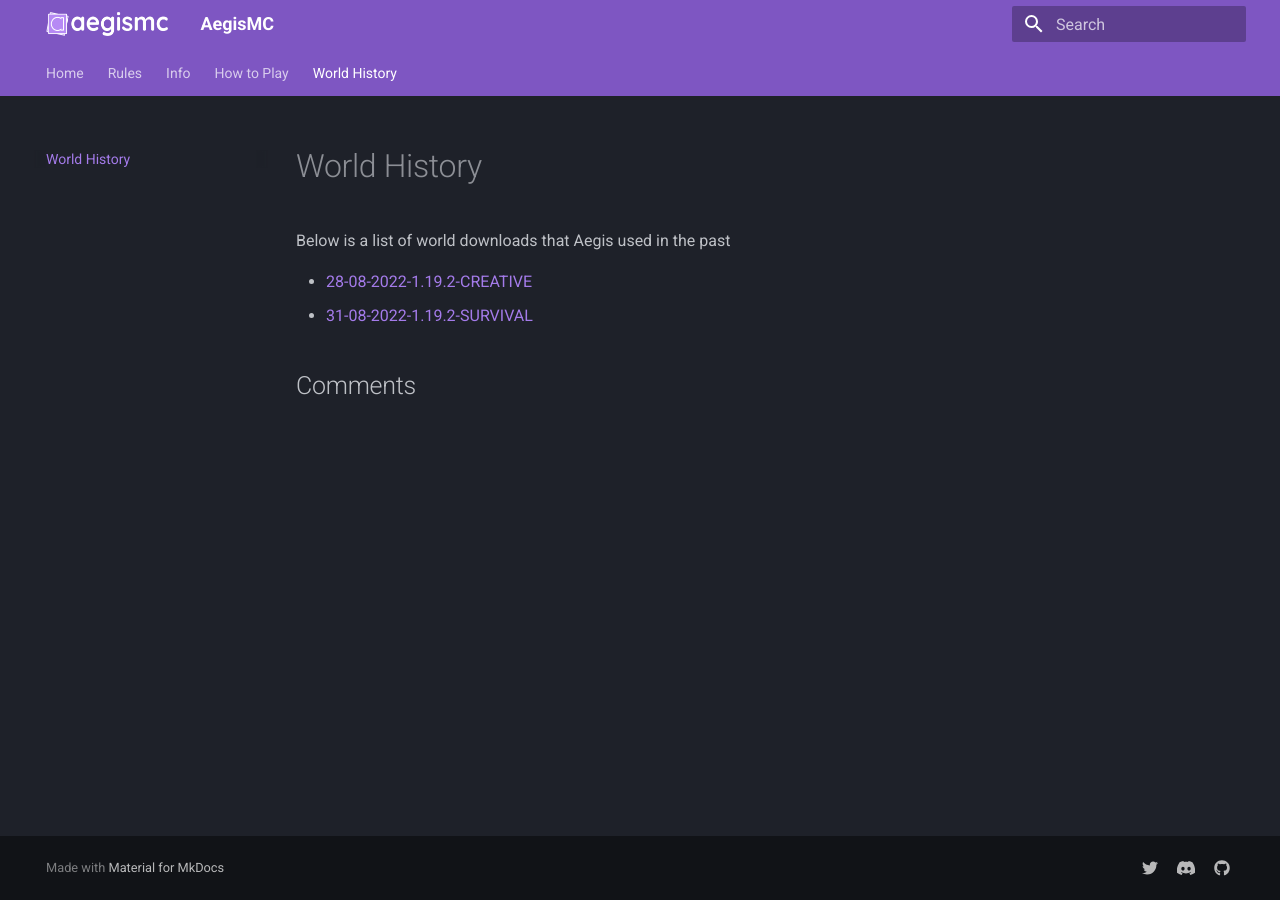
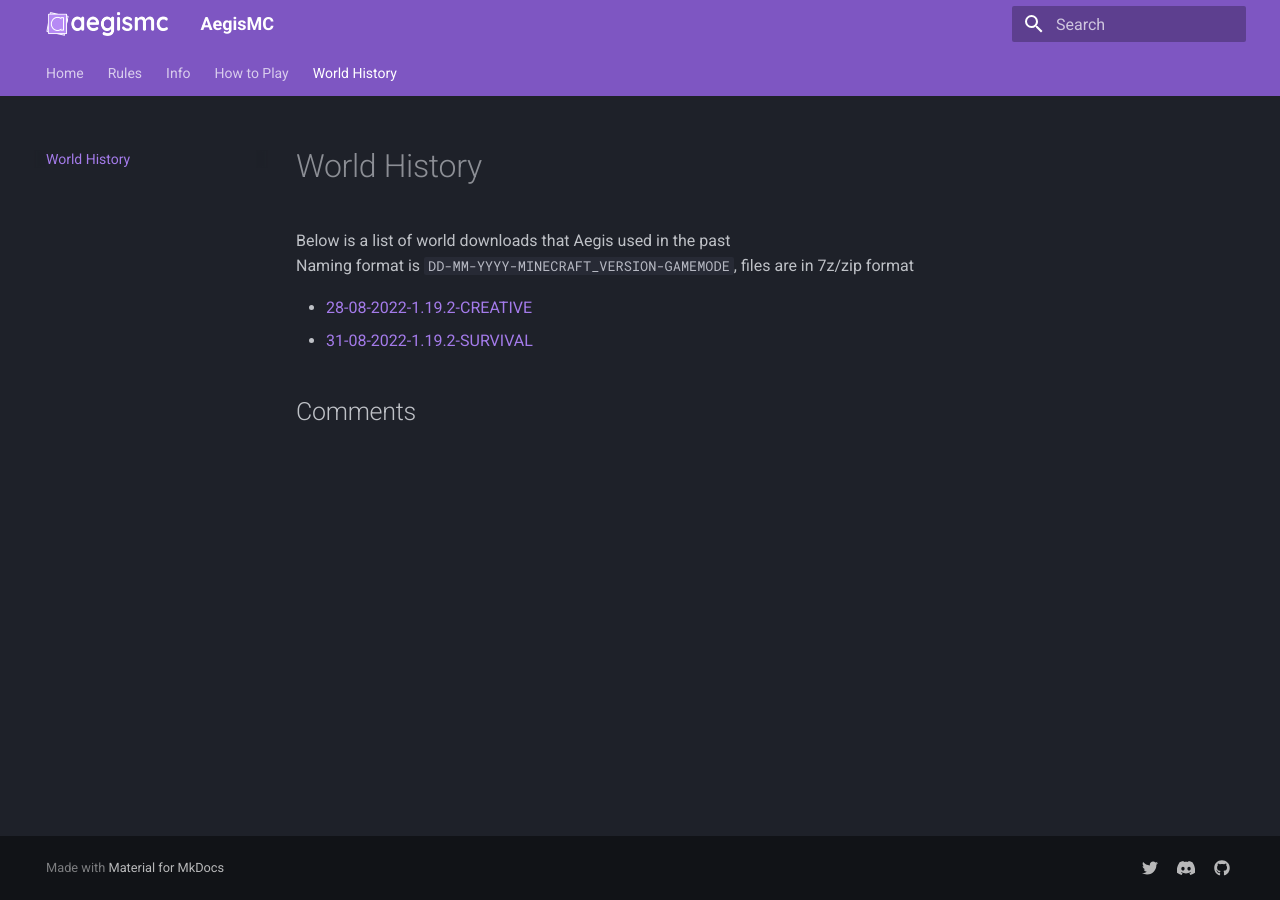
Before and after one commit to CobaltDevel/aegismc, an MkDocs documentation site: the page built from docs/world-history.md, in a window 1280 px wide. Built offline with MkDocs 1.6.1 and Material for MkDocs 9.7.7, drawn with Linux system fonts in a browser that asks for light colours; comment, search, counter and statistics services are not loaded.

Commit message:
Add naming format and file ext

```diff
--- a/docs/world-history.md
+++ b/docs/world-history.md
@@ -1,6 +1,7 @@
 # World History
 
 Below is a list of world downloads that Aegis used in the past
+Naming format is `DD-MM-YYYY-MINECRAFT_VERSION-GAMEMODE`, files are in 7z/zip format
 
 * [28-08-2022-1.19.2-CREATIVE](https://drive.google.com/file/d/1KnafllgbmfT8j4o6_hlzY5cHqababyp5/view?usp=sharing)
 * [31-08-2022-1.19.2-SURVIVAL](https://drive.google.com/file/d/1p927tciEhqFJENoodinIYsZrEziS7ycc/view?usp=sharing)
```
